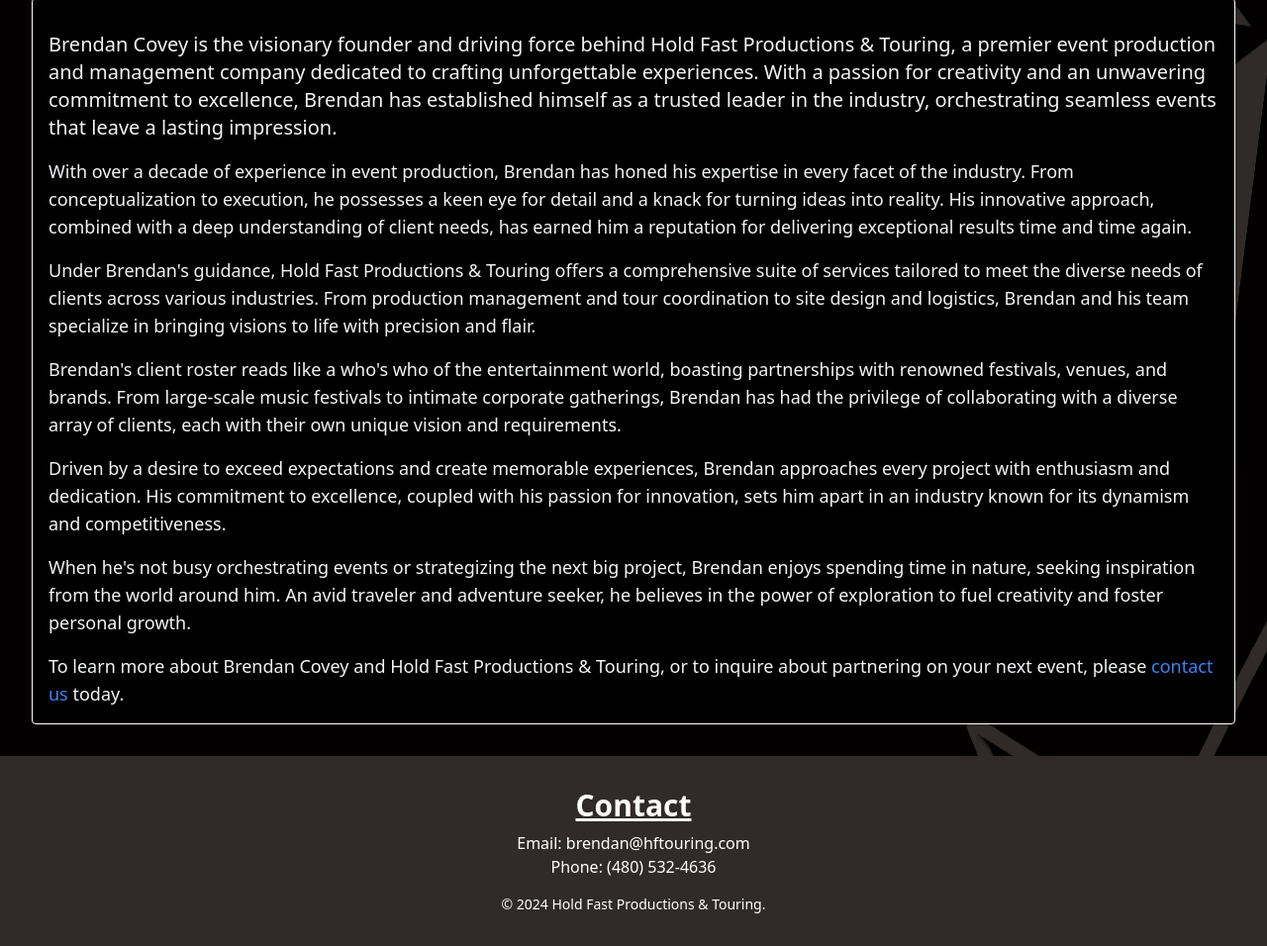
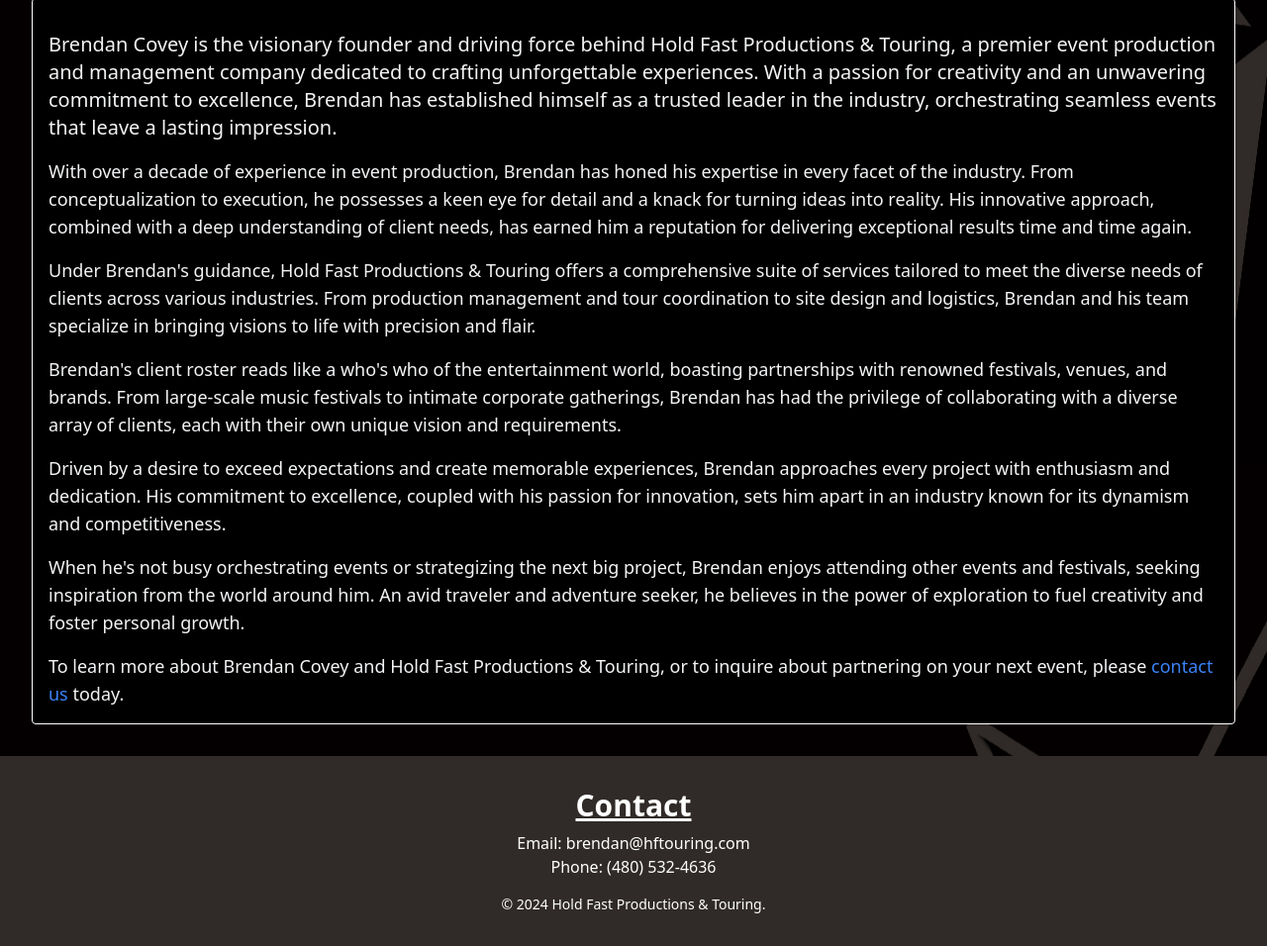
Before and after one commit to shiftymitch/holdfast, a plain HTML site: page index.html in a window 1280 px wide. Shown: the part 3257-4213 px from the top of the page at 99% size. Drawn offline with nearby package versions, Linux system fonts and the light colour scheme.

Commit message:
About Updates

```diff
--- a/index.html
+++ b/index.html
@@ -257,7 +257,7 @@
                     <p class="text-lg mt-4">Under Brendan's guidance, Hold Fast Productions & Touring offers a comprehensive suite of services tailored to meet the diverse needs of clients across various industries. From production management and tour coordination to site design and logistics, Brendan and his team specialize in bringing visions to life with precision and flair.</p>
                     <p class="text-lg mt-4">Brendan's client roster reads like a who's who of the entertainment world, boasting partnerships with renowned festivals, venues, and brands. From large-scale music festivals to intimate corporate gatherings, Brendan has had the privilege of collaborating with a diverse array of clients, each with their own unique vision and requirements.</p>
                     <p class="text-lg mt-4">Driven by a desire to exceed expectations and create memorable experiences, Brendan approaches every project with enthusiasm and dedication. His commitment to excellence, coupled with his passion for innovation, sets him apart in an industry known for its dynamism and competitiveness.</p>
-                    <p class="text-lg mt-4">When he's not busy orchestrating events or strategizing the next big project, Brendan enjoys spending time in nature, seeking inspiration from the world around him. An avid traveler and adventure seeker, he believes in the power of exploration to fuel creativity and foster personal growth.</p>
+                    <p class="text-lg mt-4">When he's not busy orchestrating events or strategizing the next big project, Brendan enjoys attending other events and festivals, seeking inspiration from the world around him. An avid traveler and adventure seeker, he believes in the power of exploration to fuel creativity and foster personal growth.</p>
                     <p class="text-lg mt-4">To learn more about Brendan Covey and Hold Fast Productions & Touring, or to inquire about partnering on your next event, please <a href="#contact" class="text-blue-500 hover:underline">contact us</a> today.</p>
                 </div>
             </div>
```
